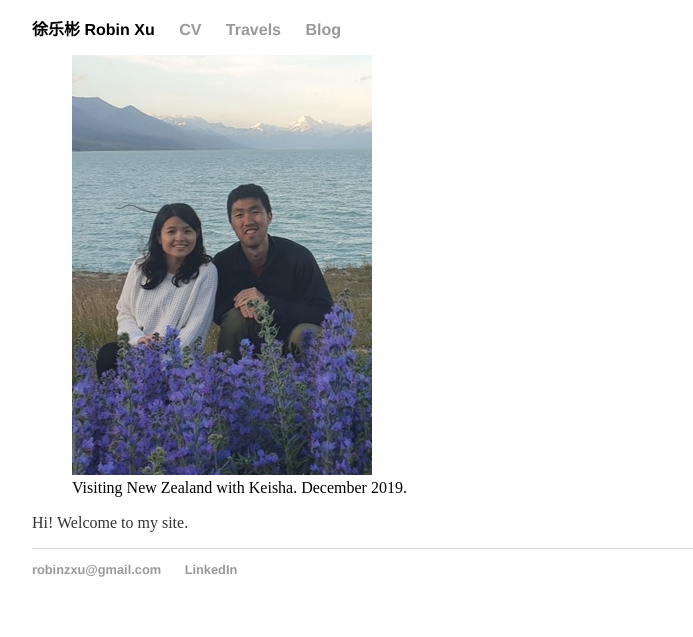
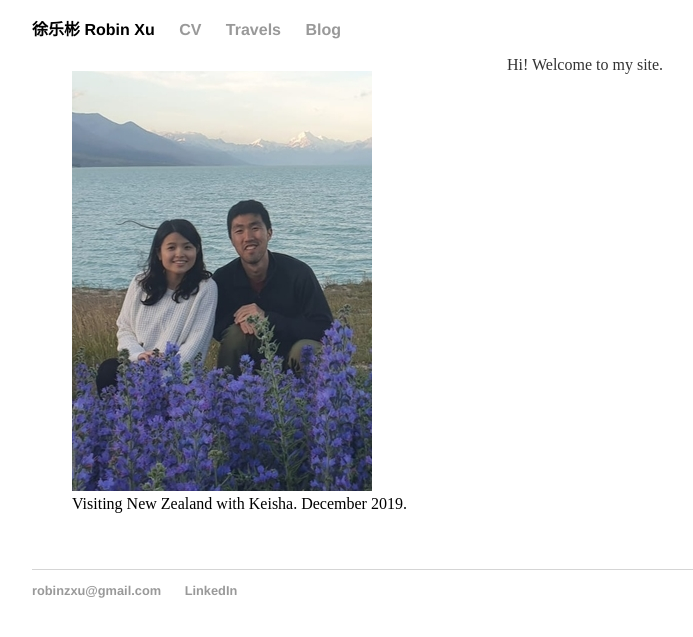
Before and after one commit to robinzxu/robinzxu.github.io, a Jekyll site: the page built from index.html, in a window 1280 px wide. Shown: the top 637 px of the page, without its empty margins (108-801 px from the left). Built offline with Jekyll 4.4.1, drawn with Linux system fonts in a browser that asks for light colours.

Commit message:
Update main.css

```diff
--- a/css/main.css
+++ b/css/main.css
@@ -21,8 +21,13 @@ footer { border-top: 1px solid #d5d5d5; font-size: 0.8em;}
 
 /* Home */
 .left {
- float: left;
- padding: 0px 60px 40px 0;
+float: left;
+padding: 0px 60px 40px 0;
+}
+
+figure {
+float: left;
+padding: 0px 60px 40px 0;
 }
 
 /* Blog */
```
